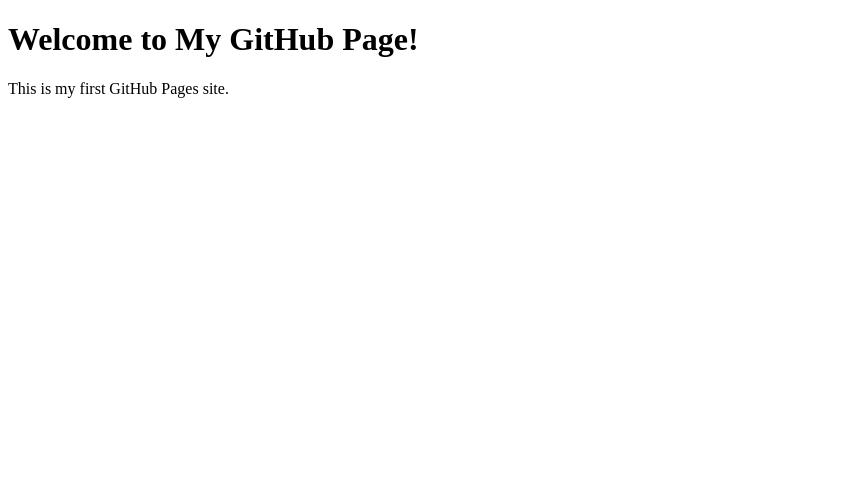
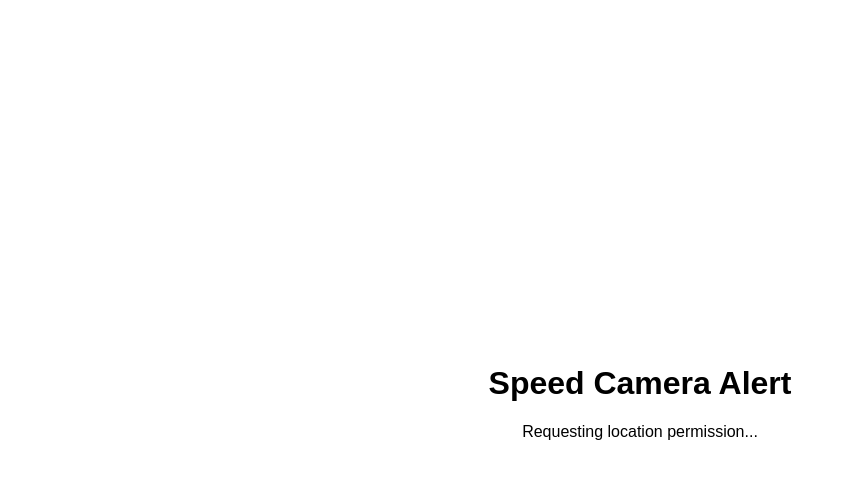
Before and after one commit to KU1311/ZpeederHK, a plain HTML site: page index.html in a window 1280 px wide. Shown: the whole page, without its empty margins (0-846 px from the left). Drawn offline with Linux system fonts and the light colour scheme.

Commit message:
Update index.html

```diff
--- a/index.html
+++ b/index.html
@@ -1,10 +1,21 @@
 <!DOCTYPE html>
-<html>
+<html lang="en">
 <head>
-    <title>My GitHub Page</title>
+  <meta charset="UTF-8">
+  <meta name="viewport" content="width=device-width, initial-scale=1.0">
+  <title>Speed Camera Alert</title>
+  <style>
+    body { font-family: Arial, sans-serif; display: flex; justify-content: center; align-items: center; height: 100vh; margin: 0; }
+    #container { text-align: center; }
+    #status { margin-top: 20px; }
+  </style>
 </head>
 <body>
-    <h1>Welcome to My GitHub Page!</h1>
-    <p>This is my first GitHub Pages site.</p>
+  <div id="container">
+    <h1>Speed Camera Alert</h1>
+    <p id="status">Requesting location permission...</p>
+  </div>
+  <script src="https://unpkg.com/geolib@3.3.4/lib/index.js"></script>
+  <script src="main.js"></script>
 </body>
 </html>
```
